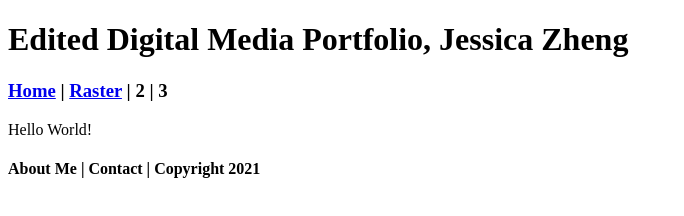
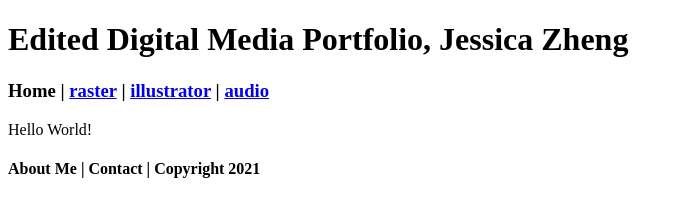
Before and after one commit to 43T28R/Digital-Media-Portfolio, a plain HTML site: page raster/index.html in a window 1280 px wide. Shown: the whole page, without its empty margins (0-684 px from the left). Drawn offline with Linux system fonts and the light colour scheme.

Commit message:
Update index.html

```diff
--- a/raster/index.html
+++ b/raster/index.html
@@ -12,7 +12,7 @@
   	<h1>Edited Digital Media Portfolio, Jessica Zheng</h1>
   </div>
   <div class="nav">
-    <h3><a href="index.html">Home</a> | <a href="raster/index.html">Raster</a> | 2 | 3</h3>
+    <h3><a href../"index.html">Home</a> | <a href="raster/index.html">raster</a> | <a href="raster/index.html">illustrator</a> | <a href="raster/index.html">audio</a></h3>
   </div>
   <div class="content">Hello World!</div>
   <div class="footer">
```
